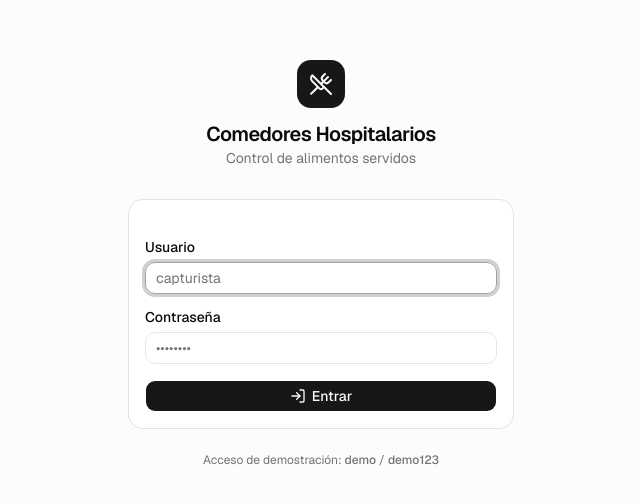
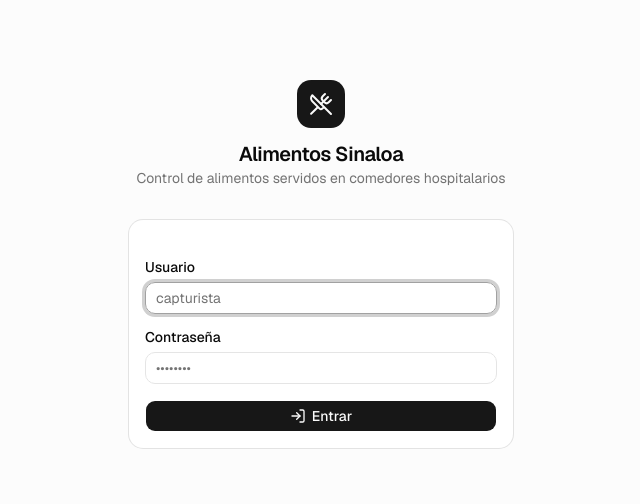
Before and after one commit to luyx2005/alimentos-sinaloa, a Next.js app: page /login in a window 1280 px wide. Shown: the part 136-640 px from the top of the page, without its empty margins (319-959 px from the left). Built offline with nearby package versions, Linux system fonts and the light colour scheme; no server answers.

Commit message:
Renombrar la aplicacion a Alimentos Sinaloa y quitar el acceso de demostracion del login
Co-authored-by: luyx2005 <luyx2005@gmail.com>

```diff
--- a/package.json
+++ b/package.json
@@ -1,5 +1,5 @@
 {
-  "name": "comedores-hospitalarios",
+  "name": "alimentos-sinaloa",
   "version": "0.1.0",
   "private": true,
   "scripts": {
--- a/src/app/layout.tsx
+++ b/src/app/layout.tsx
@@ -10,7 +10,7 @@ const geistSans = Geist({
 });
 
 export const metadata: Metadata = {
-  title: "Comedores Hospitalarios",
+  title: "Alimentos Sinaloa",
   description:
     "Control diario de alimentos servidos por hospital, con reportes por empresa y exportación a Excel y PDF.",
 };
--- a/src/app/login/page.tsx
+++ b/src/app/login/page.tsx
@@ -15,20 +15,15 @@ export default async function LoginPage({ searchParams }: PageProps<"/login">) {
           </div>
           <div>
             <h1 className="text-xl font-semibold tracking-tight">
-              Comedores Hospitalarios
+              Alimentos Sinaloa
             </h1>
             <p className="text-sm text-muted-foreground">
-              Control de alimentos servidos
+              Control de alimentos servidos en comedores hospitalarios
             </p>
           </div>
         </div>
 
         <LoginForm next={next} />
-
-        <p className="mt-6 text-center text-xs text-muted-foreground">
-          Acceso de demostración: <span className="font-medium">demo</span> /{" "}
-          <span className="font-medium">demo123</span>
-        </p>
       </div>
     </main>
   );
```
Also changed, not shown: 1 other file (tests, documents, lock files or other folders).
